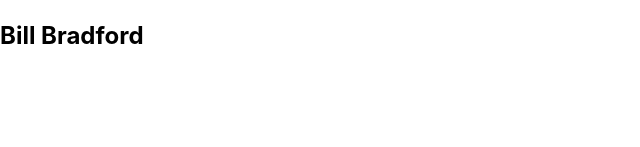
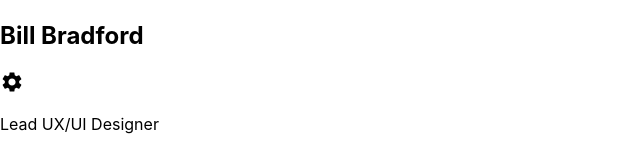
Before and after one commit to tobi4120/axibo-challenge1, a React (Create React App) app: page / in a window 1280 px wide. Shown: the part 689-836 px from the top of the page, without its empty margins (0-640 px from the left). Before the commit the page ends 800 px from the top, so only its background shows below. Built offline with nearby package versions, Linux system fonts and the light colour scheme.

Commit message:
user info created

```diff
--- a/src/menu/menu.js
+++ b/src/menu/menu.js
@@ -1,11 +1,13 @@
 import Header from "./header";
 import UserInfo from "../menu/userInfo";
+import Conversations from "./conversations";
 
 export default function Menu() {
     return (
         <div>
             <Header />
             <UserInfo />
+            <Conversations />
         </div>
     );
 }
--- a/src/menu/userInfo.js
+++ b/src/menu/userInfo.js
@@ -1,4 +1,5 @@
 import userProfilePic from "../assets/profilePictures/man-selfie.jpeg";
+import SettingsIcon from '@mui/icons-material/Settings';
 
 export default function userInfo() {
     return (
@@ -6,6 +7,8 @@ export default function userInfo() {
             <img src={userProfilePic} alt="profile pic" />
             <div className="name">
                 <h2>Bill Bradford</h2>
+                <SettingsIcon />
+                <p>Lead UX/UI Designer</p>
             </div>
         </div>
     );
```
